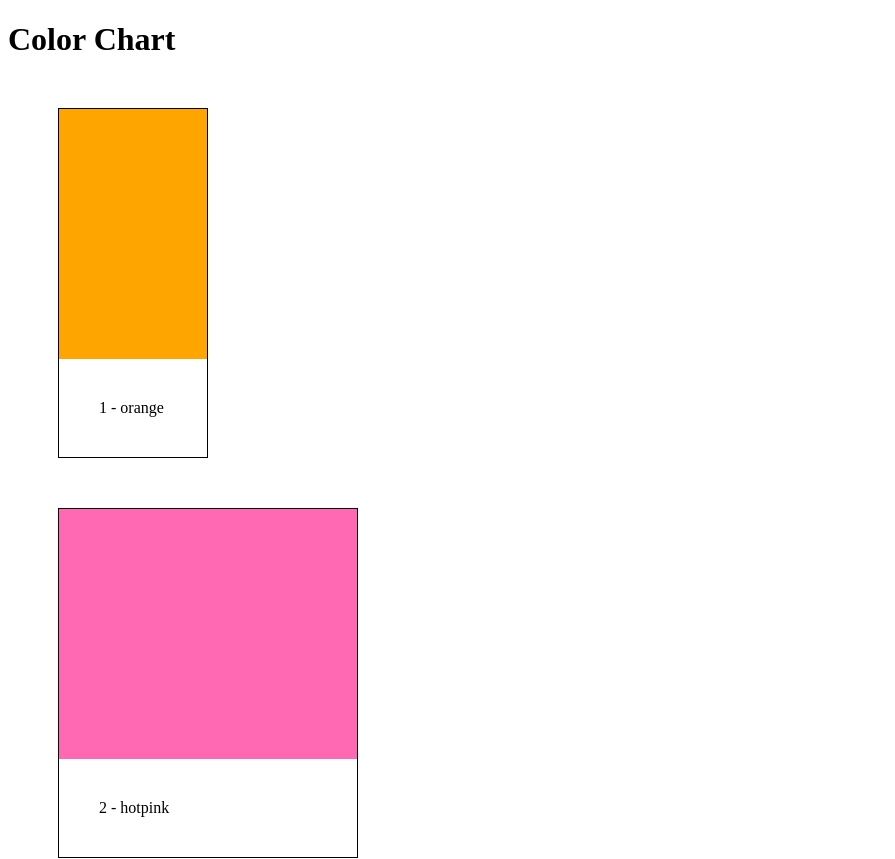
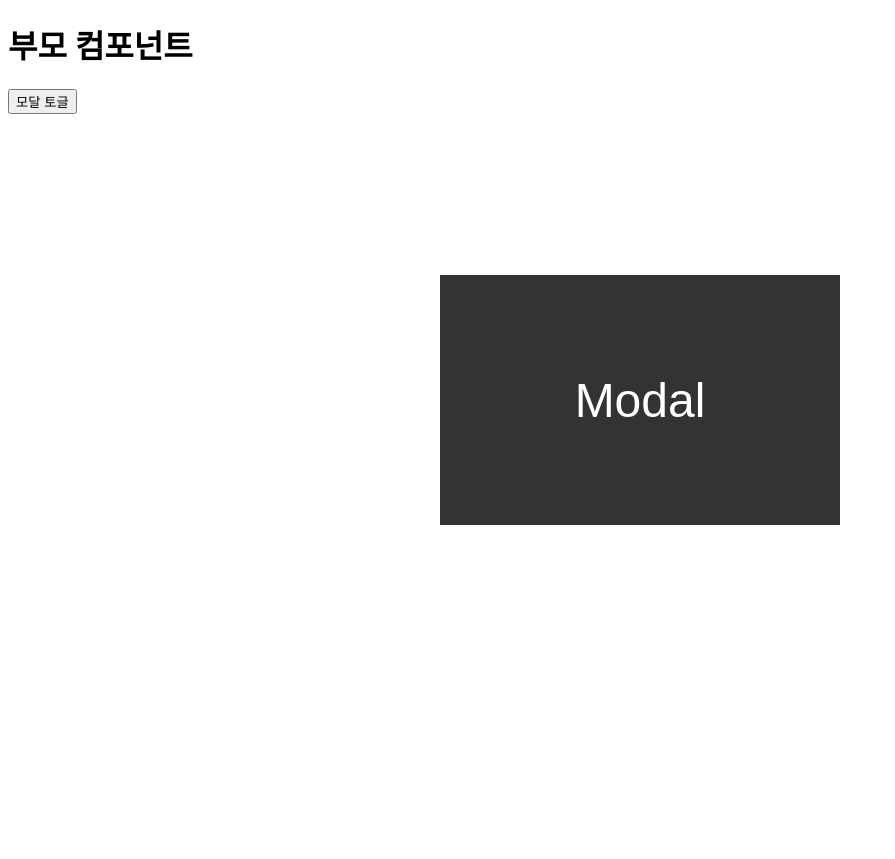
Before and after one commit to seohyon-cho/1120_react, a React (Create React App) app: page / in a window 1280 px wide. Shown: the top 859 px of the page, without its empty margins (0-895 px from the left). After the commit the page ends 800 px from the top, so only its background shows below. Built offline with nearby package versions, Linux system fonts and the light colour scheme.

Commit message:
리액트에서 state로 중요한 정보값을 관리해야 되는 이유

```diff
--- a/src/App.jsx
+++ b/src/App.jsx
@@ -1,26 +1,28 @@
-import Card from './card/Card';
+import Modal from './modal/Modal';
 
 export default function App() {
-	const colors = ['orange', 'hotpink', 'aqua', 'green'];
+	console.log('App re-rendered');
+	let isOpen = true;
+
+	const handleModal = () => {
+		console.log('handleModal called');
+		isOpen = false;
+	};
 
 	return (
 		<>
-			<h1>Color Chart</h1>
-			{colors.map((color, idx) => {
-				// 컴포넌트 호출 시, 컴포넌트의 특정 값을 key={value} 형태로 컴포넌트 내부에 전달 가능. (=props 라고 함.)
-				return (
-					<Card
-						key={color + idx}
-						colorName={color}
-						index={idx}
-						// JSX 내부적으로는 조건문으로 if문을 쓸 수 없기 때문에, 삼항연산자로 값 자체를 조건문 처리할 수 있음.
-						width={idx === 1 ? 300 : 150}
-						show={idx === 2 ? false : true}
-					/>
-				);
-			})}
-
-			<Card />
+			<h1>부모 컴포넌트</h1>
+			<button onClick={handleModal}>모달 토글</button>
+			{/* {isOpen && <Modal />} 로 더 간단히 쓸 수 있음.*/}
+			{isOpen ? <Modal /> : null}
 		</>
 	);
 }
+/*
+	[리액트에서, 화면 렌더링에 관여하는 중요한 정보값을 state로 관리하고, 해당 state를 전용함수로만 변경해야 하는 이유]
+	: 화면의 변화를 담당하는 정보값은 중요한 정보값이므로 쉽게 변경하지 못 하도록 미리 약속된 규약에 의해서만 변경할 수 있도록 강제하기 위함임.
+
+	: 화면의 변화를 담당하는 중요한 정보 값은, 무조건 state에 담기도록 강제되어 있으므로, 추후 유지보수 시 개발자는 state 값만 관리하면 되기 때문에 프로젝트의 유지보수의 효율성이 올라감.
+
+	: 리액트는 state가 변경되어야만 해당 내용의 변경점을 인식해서 자기 자신을 재호출함.
+*/
--- a/src/card/Card.jsx
+++ /dev/null
@@ -1,17 +0,0 @@
-import './Card.scss';
-
-// default parameter를 활용하여, 특정값 미 전달 시, 디폴트값 미리 설정 가능
-export default function Card({ colorName = 'gray', index = 0, width = 250, show = true }) {
-	// 만약 이전처럼 단지 props 라는 파라미터 이름으로만 객체를 통으로 전달하면, 해당 props에 전달되는 값들이 많은 경우 어떤 값이 전달되는지 파악하기가 어려움.
-	// 그러므로, props로 통째로 쓰지않고, 비구조화할당을 이용해 직접 전달하면 props.어쩌구 쓰지 않고 그냥 바로 불러서 쓸 수 있음. (일반적인 방법. 효율적임)
-	return (
-		<article className='Card' style={{ width: width }}>
-			<div className='bgBox' style={{ backgroundColor: colorName }}></div>
-			{show && (
-				<div className='txtBox'>
-					{index + 1} - {colorName}
-				</div>
-			)}
-		</article>
-	);
-}
--- a/src/card/Card.scss
+++ /dev/null
@@ -1,19 +0,0 @@
-* {
-	box-sizing: border-box;
-}
-
-.Card {
-	width: 250px;
-	margin: 50px;
-	border: 1px solid black;
-	.bgBox {
-		width: 100%;
-		height: 250px;
-	}
-	.txtBox {
-		width: 100%;
-		padding: 40px;
-		background: white;
-		font-size: 1rem;
-	}
-}
--- /dev/null
+++ b/src/modal/Modal.jsx
@@ -0,0 +1,8 @@
+import './Modal.scss';
+
+export default function Modal() {
+	// const [Abc, setAbc] = useState(0);
+	// useEffect(() => {}, []);
+
+	return <div className='Modal'>Modal</div>;
+}
--- /dev/null
+++ b/src/modal/Modal.scss
@@ -0,0 +1,15 @@
+.Modal {
+	width: 400px;
+	height: 250px;
+	background: #333;
+	position: absolute;
+	top: 50%;
+	left: 50%;
+	margin-top: -125px;
+	margin-left: -200px;
+	color: white;
+	font: 3rem 'arial';
+	display: flex;
+	justify-content: center;
+	align-items: center;
+}
```
Also changed, not shown: src/button/Button.jsx (added, +19 -0 lines), src/button/Button.scss (added).
